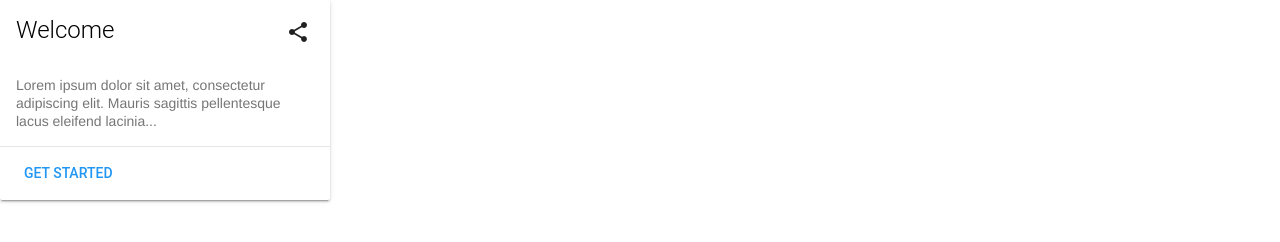
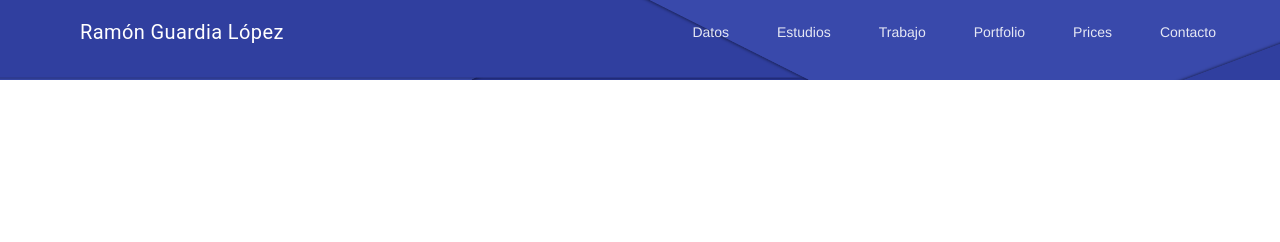
Before and after one commit to McRamy13/cv, a plain HTML site: page index.html in a window 1280 px wide. Drawn offline with Linux system fonts and the light colour scheme.

Commit message:
added navigation

```diff
--- /dev/null
+++ b/css/styles.css
@@ -0,0 +1,11 @@
+/*navegacion*/
+.demo-layout-transparent {
+  background: url('../img/backgrounds/indigo-pentagonal-background.png');
+  background-size: 100% 40%;
+  background-repeat: no-repeat;
+}
+.demo-layout-transparent .mdl-layout__header,
+.demo-layout-transparent .mdl-layout__drawer-button {
+  /* This background is dark, so we set text to white. Use 87% black instead if
+     your background is light. */
+  color: white;
--- a/index.html
+++ b/index.html
@@ -1,33 +1,51 @@
 <!DOCTYPE html>
 <html lang="en">
+
 <head>
   <meta charset="UTF-8">
   <meta name="viewport" content="width=device-width, initial-scale=1.0">
   <meta http-equiv="X-UA-Compatible" content="ie=edge">
   <title>Curriculum Vitae</title>
   <link rel="stylesheet" href="css/material.min.css">
+  <link rel="stylesheet" href="css/styles.css">
   <script src="utils/material.min.js"></script>
   <link rel="stylesheet" href="https://fonts.googleapis.com/icon?family=Material+Icons">
 </head>
+
 <body>
-  <div class="demo-card-wide mdl-card mdl-shadow--2dp">
-    <div class="mdl-card__title">
-      <h2 class="mdl-card__title-text">Welcome</h2>
+  <!-- Navegacion -->
+    <div class="demo-layout-transparent mdl-layout mdl-js-layout contenedorMenu">
+    <header class="mdl-layout__header mdl-layout__header--transparent">
+      <div class="mdl-layout__header-row">
+        <!-- Title -->
+        <span class="mdl-layout-title">Ramón Guardia López</span>
+        <!-- Add spacer, to align navigation to the right -->
+        <div class="mdl-layout-spacer"></div>
+        <!-- Navigation -->
+        <nav class="mdl-navigation">
+          <a class="mdl-navigation__link" href="">Datos</a>
+          <a class="mdl-navigation__link" href="">Estudios</a>
+          <a class="mdl-navigation__link" href="">Trabajo</a>
+          <a class="mdl-navigation__link" href="">Portfolio</a>
+          <a class="mdl-navigation__link" href="">Prices</a>
+          <a class="mdl-navigation__link" href="">Contacto</a>
+        </nav>
+      </div>
+    </header>
+    <div class="mdl-layout__drawer">
+      <span class="mdl-layout-title">Ramón Guardia</span>
+      <nav class="mdl-navigation">
+        <a class="mdl-navigation__link" href="">Datos</a>
+        <a class="mdl-navigation__link" href="">Estudios</a>
+        <a class="mdl-navigation__link" href="">Trabajo</a>
+        <a class="mdl-navigation__link" href="">Portfolio</a>
+        <a class="mdl-navigation__link" href="">Prices</a>
+        <a class="mdl-navigation__link" href="">Contacto</a>
+      </nav>
     </div>
-    <div class="mdl-card__supporting-text">
-      Lorem ipsum dolor sit amet, consectetur adipiscing elit.
-      Mauris sagittis pellentesque lacus eleifend lacinia...
-    </div>
-    <div class="mdl-card__actions mdl-card--border">
-      <a class="mdl-button mdl-button--colored mdl-js-button mdl-js-ripple-effect">
-        Get Started
-      </a>
-    </div>
-    <div class="mdl-card__menu">
-      <button class="mdl-button mdl-button--icon mdl-js-button mdl-js-ripple-effect">
-        <i class="material-icons">share</i>
-      </button>
-    </div>
+    <main class="mdl-layout__content">
+    </main>
   </div>
 </body>
+
 </html>
```
Also changed, not shown: img/backgrounds/indigo-pentagonal-background.png (added).
